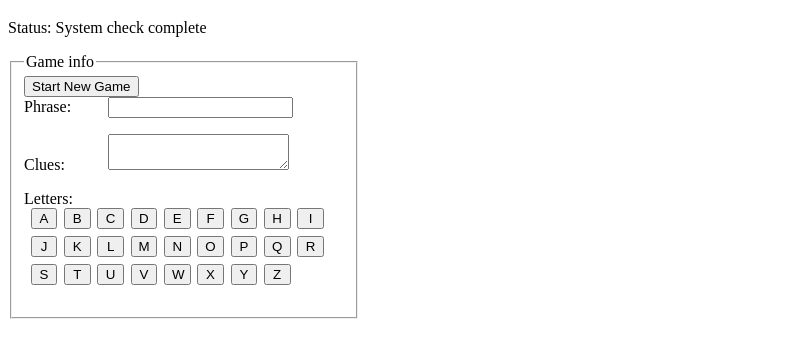
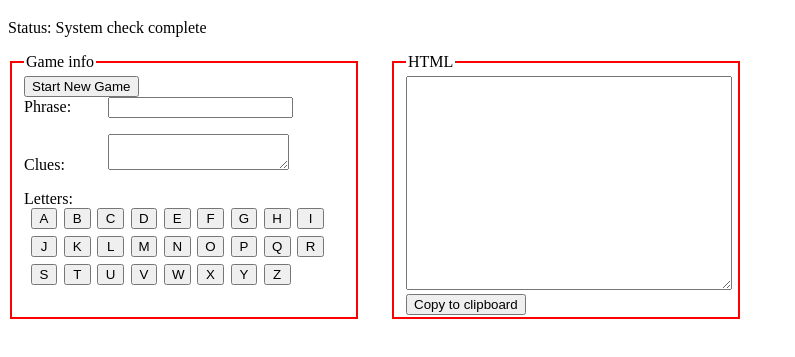
Before and after one commit to GeekAthelon/soi_hangman, a website with bundled scripts: page src/index.html in a window 1280 px wide. Shown: the part 61-418 px from the top of the page, without its empty margins (0-795 px from the left). Built offline with nearby package versions, Linux system fonts and the light colour scheme.

Commit message:
UI Improvements

```diff
--- a/src/index.html
+++ b/src/index.html
@@ -11,10 +11,6 @@
             margin-bottom: 0.5em;
         }
 
-        fieldset {
-            max-width: 20em;
-        }
-
         label {
             display: block;
             margin-bottom: 1em;
@@ -23,6 +19,18 @@
         label span {
             width: 5em;
             display: inline-block;
+        }
+
+        .two-col {
+            display: flex;
+        }
+
+        .two-col-left,
+        .two-col-right {
+            max-width: 20em;
+            min-width: 20em;
+            border: 2px solid red;
+            margin-right: 2em;
         }
     </style>
 </head>
@@ -34,7 +42,9 @@
         <span class="js-status">Loading...</span>
     </p>
 
-    <fieldset>
+    <div class="two-col">
+
+        <fieldset class="two-col-left">
             <legend>Game info</legend>
             <form action="javascript:return false;">
                 <div>
@@ -57,6 +67,16 @@
                     </label>
             </form>
         </fieldset>
+
+        <fieldset class="two-col-right">
+            <legend>HTML</legend>
+            <textarea style="height:90%; width:100%"></textarea>
+            <div>
+                <button class="js-copy-to-clipboard">Copy to clipboard</button>
+            </div>
+        </fieldset>
+
+    </div>
     <script src="index.js"></script>
 </body>
 
```
Lines whose indentation alone changed are shown as unchanged.
